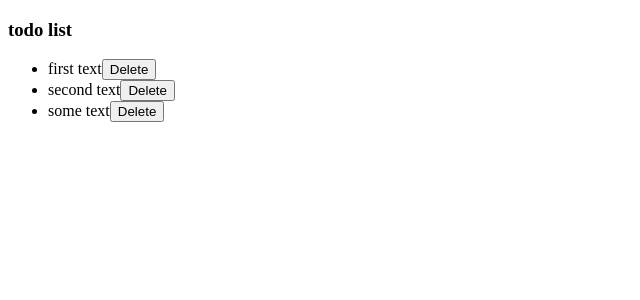
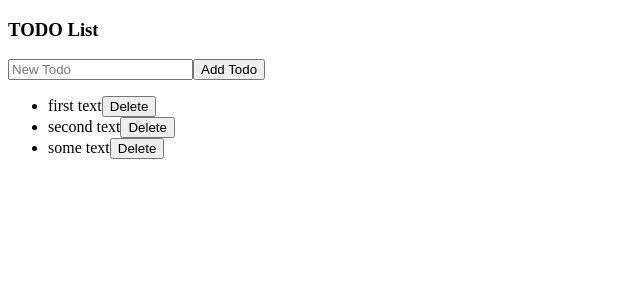
Before and after one commit to AndreyRezanovich/ng-tryout, an Angular app in the folder ng-tryout/: page /todos in a window 1280 px wide. Shown: the top 300 px of the page, without its empty margins (0-640 px from the left). Built offline with nearby package versions, Linux system fonts and the light colour scheme.

Commit message:
implemented functionality for adding tasks

```diff
--- a/ng-tryout/src/app/app.module.ts
+++ b/ng-tryout/src/app/app.module.ts
@@ -5,6 +5,7 @@ import { AppRoutingModule } from './app-routing.module';
 import { AppComponent } from './app.component';
 import { TodosComponent } from './pages/todos/todos.component';
 import { HttpClientModule } from '@angular/common/http';
+import {FormsModule} from '@angular/forms';
 
 
 
@@ -16,7 +17,8 @@ import { HttpClientModule } from '@angular/common/http';
   imports: [
     BrowserModule,
     AppRoutingModule,
-    HttpClientModule
+    HttpClientModule,
+    FormsModule
   ],
   providers: [],
   bootstrap: [AppComponent]
--- a/ng-tryout/src/app/pages/todos/todos.component.html
+++ b/ng-tryout/src/app/pages/todos/todos.component.html
@@ -1,4 +1,10 @@
-<h3>todo list</h3>
+<div>
+  <h3>TODO List</h3>
+  <label>
+    <input type="text" placeholder="New Todo" [(ngModel)]="todoText">
+  </label>
+  <button (click)="addTodo()">Add Todo</button>
+</div>
 <div>
   <ul>
     <li *ngFor="let todo of todos;">{{todo.text}}<span class="delete"><button (click)="deleteTodo(todo)">Delete</button></span>
--- a/ng-tryout/src/app/pages/todos/todos.component.ts
+++ b/ng-tryout/src/app/pages/todos/todos.component.ts
@@ -1,5 +1,6 @@
 import {Component, OnInit} from '@angular/core';
 import {DataServiceService, Todo} from '../../services/data-service.service';
+import {map} from 'rxjs/operators';
 
 
 @Component({
@@ -9,6 +10,7 @@ import {DataServiceService, Todo} from '../../services/data-service.service';
 })
 export class TodosComponent implements OnInit {
   todos: Todo[];
+  todoText: string;
 
   constructor(
     private dataService: DataServiceService
@@ -29,4 +31,20 @@ export class TodosComponent implements OnInit {
     });
   }
 
+  addTodo() {
+    if (this.todoText) {
+      const newTodo: Todo = {
+        id: this.todos.length ? Math.max.apply(this, this.todos.map((todo) => {
+          return todo.id;
+        })) + 1 : 0,
+        text: this.todoText
+      };
+      this.todos.push(newTodo);
+      this.todoText = '';
+      console.log(newTodo);
+    } else {
+      alert('This input must be заполненно');
+    }
+  }
+
 }
```
